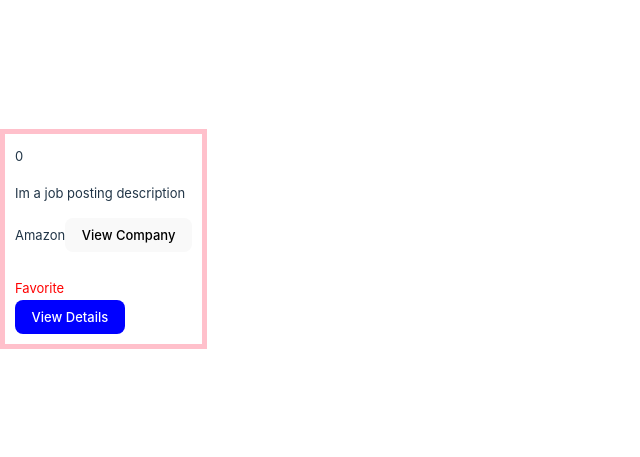
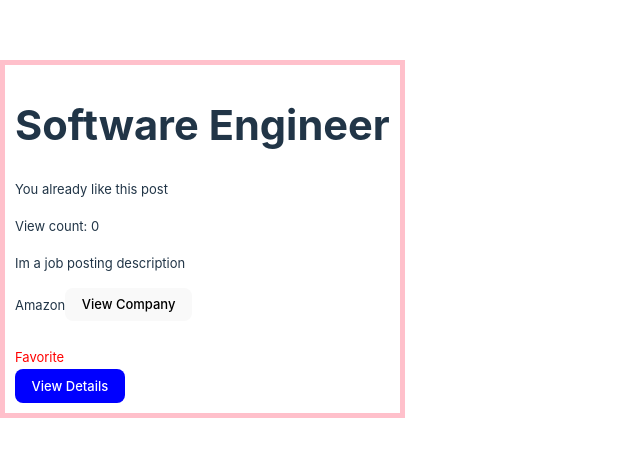
Before and after one commit to killuox/react-frame, a React (Vite) app: page / in a window 1280 px wide. Shown: the part 161-618 px from the top of the page, without its empty margins (0-640 px from the left). Built offline with nearby package versions, Linux system fonts and the light colour scheme.

Commit message:
Small improvement

```diff
--- a/src/components/JobPosting/JobPosting.tsx
+++ b/src/components/JobPosting/JobPosting.tsx
@@ -8,7 +8,7 @@ const featuresOptions = {
     withFavorite: withFavorite,
     withLike: withLike,
 } as {
-    [key: string]: <T>(Component: ComponentType<T>) => any
+    [key: string]: <T>(Component: ComponentType<T>) => any;
 };
 
 function JobPostingBase<T>(Renderer: ComponentType<T>) {
@@ -26,6 +26,7 @@ function JobPostingBase<T>(Renderer: ComponentType<T>) {
         );
     };
 }
+
 export const JobPosting: (props: JobPostingType) => JSX.Element = useFeatures({
     componentName: 'jobPosting',
     BaseComponent: JobPostingBase,
--- a/src/components/JobPosting/config.ts
+++ b/src/components/JobPosting/config.ts
@@ -8,4 +8,5 @@ export type JobPostingType = {
     onCompanyClick?: () => void;
     showHover?: boolean;
     withFavorite?: boolean;
+    isLike?: boolean;
 };
--- a/src/components/JobPosting/functionality/favorite/FavoriteRender.tsx
+++ b/src/components/JobPosting/functionality/favorite/FavoriteRender.tsx
@@ -1,7 +1,7 @@
 import React from 'react';
 import { styled } from '@stitches/react';
 const Wrapper = styled('div', {
-color: 'red'
+    color: 'red',
 });
 type Props = {
     isFavorite: boolean;
@@ -10,7 +10,9 @@ type Props = {
 
 const FavoriteRender = (props: Props) => {
     return (
-        <Wrapper onClick={props.onFavoriteClick}>{props.isFavorite ? 'Unfavorite' : 'Favorite'}</Wrapper>
+        <Wrapper onClick={props.onFavoriteClick}>
+            {props.isFavorite ? 'Unfavorite' : 'Favorite'}
+        </Wrapper>
     );
 };
 
--- a/src/components/JobPosting/functionality/favorite/withFavorite.tsx
+++ b/src/components/JobPosting/functionality/favorite/withFavorite.tsx
@@ -4,7 +4,6 @@ import { JobPostingType } from '../../config';
 
 export function withFavorite<T extends JobPostingType>(Component: ComponentType<T>) {
     return (hocProps: T) => {
-
         // Make sure to skip feature if it is disabled
         if (hocProps.withFavorite === false) {
             return <Component {...(hocProps as T)} />;
--- a/src/components/JobPosting/functionality/like/withLike.tsx
+++ b/src/components/JobPosting/functionality/like/withLike.tsx
@@ -1,13 +1,13 @@
-import { ComponentType, useState } from "react";
+import { ComponentType, useState } from 'react';
 
 export function withLike<T>(Component: ComponentType<T>) {
-  return (hocProps: Omit<T, 'isLike' | "onLikeClick">) => {
-    const [isLike, setIsLike] = useState<boolean>(false);
+    return (hocProps: Omit<T, 'isLike' | 'onLikeClick'>) => {
+        const [isLike, setIsLike] = useState<boolean>(true);
 
-    const onLikeClick = () => {
-        setIsLike(!isLike);
+        const onLikeClick = () => {
+            setIsLike(!isLike);
+        };
+
+        return <Component {...(hocProps as T)} isLike={isLike} onLikeClick={onLikeClick} />;
     };
-
-    return <Component {...(hocProps as T)} isLike={isLike} onLikeClick={onLikeClick} />;
-  };
 }
--- a/src/components/JobPosting/renderer/JobPostingRenderer.tsx
+++ b/src/components/JobPosting/renderer/JobPostingRenderer.tsx
@@ -1,6 +1,6 @@
 import React from 'react';
 import { styled } from '@stitches/react';
-import { JobPostingType } from "../config";
+import { JobPostingType } from '../config';
 
 const Wrapper = styled('div', {
     fontSize: '13px',
@@ -9,10 +9,10 @@ const Wrapper = styled('div', {
     '&:hover': {
         backgroundColor: 'lightgray',
     },
-    ".view-btn": {
-        color: "red",
-        backgroundColor: "blue",
-    }
+    '.view-btn': {
+        color: 'red',
+        backgroundColor: 'blue',
+    },
 });
 
 type Props = {
@@ -22,12 +22,25 @@ type Props = {
 };
 
 const JobPostingRenderer = (props: Props & JobPostingType) => {
-    const { title, css, description, company, onCompanyClick, onDetailsClick, viewCount, favoriteDom } = props;
+    const {
+        title,
+        css,
+        description,
+        company,
+        onCompanyClick,
+        onDetailsClick,
+        viewCount,
+        favoriteDom,
+        isLike,
+    } = props;
+
+    console.log(isLike);
 
     return (
         <Wrapper css={{ ...css }}>
-            {/* <Title title='title' /> */}
-            {viewCount && <p>View count: {viewCount}</p>}
+            <h1>{title}</h1>
+            <p>{isLike ? 'You already like this post' : 'like'}</p>
+            <p>View count: {viewCount}</p>
             <p>{description}</p>
             {company && (
                 <>
@@ -38,8 +51,9 @@ const JobPostingRenderer = (props: Props & JobPostingType) => {
             <br />
             <br />
             {favoriteDom}
-            <button className='view-btn' onClick={onDetailsClick}>View Details</button>
-
+            <button className="view-btn" onClick={onDetailsClick}>
+                View Details
+            </button>
         </Wrapper>
     );
 };
--- a/src/components/JobPosting/renderer/NewJobPostingRenderer.tsx
+++ b/src/components/JobPosting/renderer/NewJobPostingRenderer.tsx
@@ -1,6 +1,6 @@
 import React from 'react';
 import { styled } from '@stitches/react';
-import { JobPostingType } from "../config";
+import { JobPostingType } from '../config';
 
 const Wrapper = styled('div', {
     padding: '10px',
--- a/src/hooks/useFeatures.tsx
+++ b/src/hooks/useFeatures.tsx
@@ -16,11 +16,12 @@ const useFeatures = (props: Props) => {
     // Insert Renderer
     let Component = BaseComponent(Renderer);
 
+    // Make sure it has features options
     if (featuresOptions) {
-        features.forEach((feature: { name: string; enabled: boolean }) => {
-            if (featuresOptions[feature.name] && feature.enabled) {
-                // Wrap job posting base component with feature component
-                (Component as any) = featuresOptions[feature.name](Component);
+        features.forEach(({ name, enabled }: { name: string; enabled: boolean }) => {
+            if (featuresOptions[name] && enabled) {
+                // Wrap job posting base component with injected feature
+                (Component as any) = featuresOptions[name](Component);
             }
         });
     }
```
